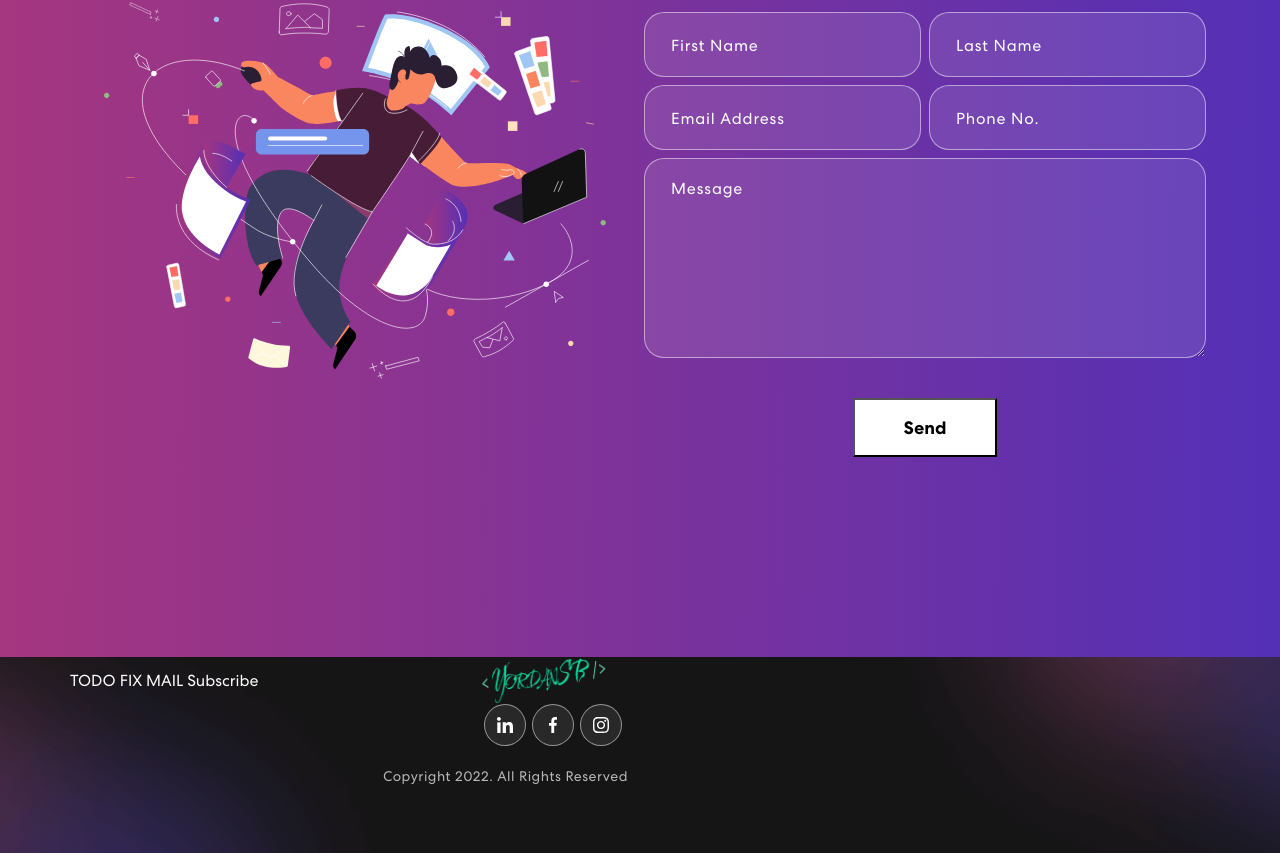
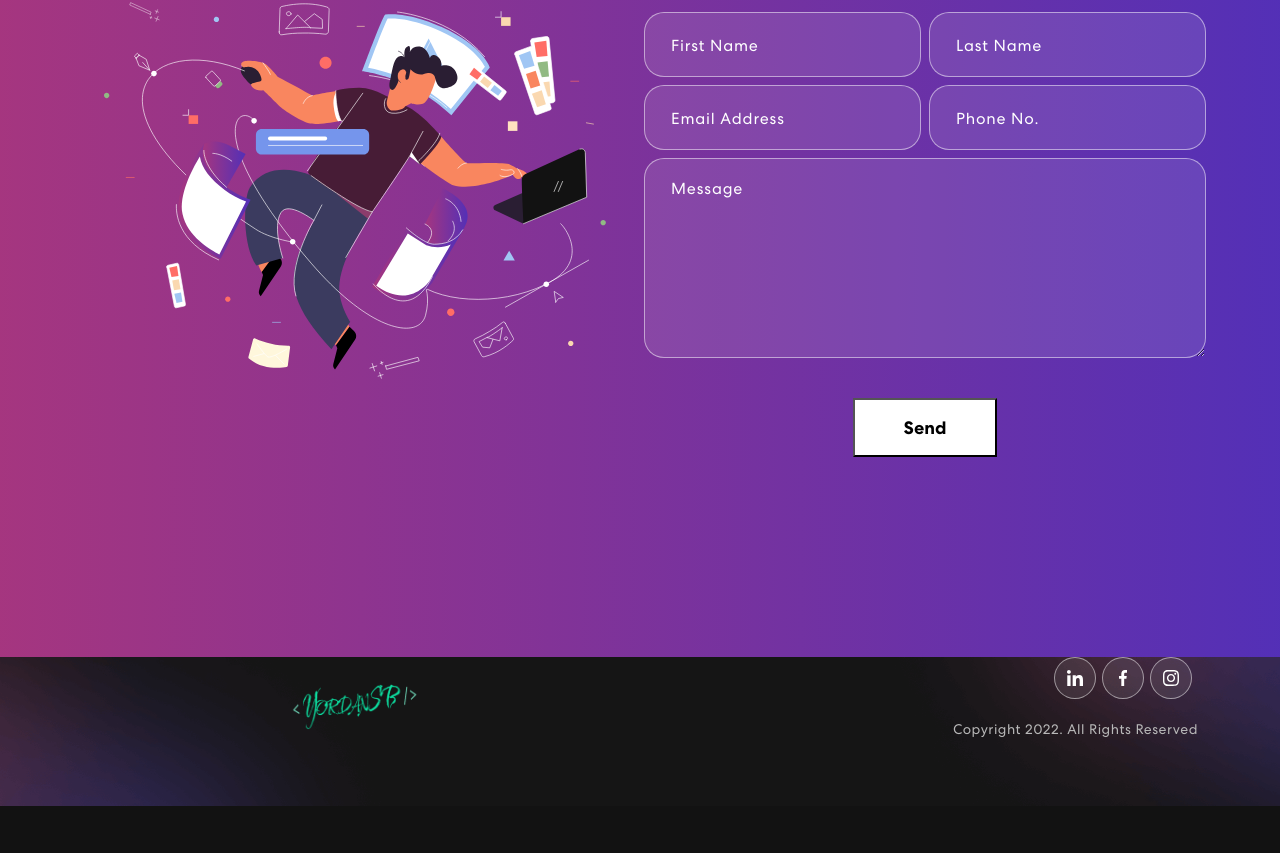
Before and after one commit to YordanSBarrera/personal_portafolio, a React (Create React App) app: page / in a window 1280 px wide. Shown: the part 2836-3689 px from the top of the page. After the commit the page ends 3642 px from the top, so only its background shows below. Built offline with nearby package versions, Linux system fonts and the light colour scheme.

Commit message:
remove subcription component

```diff
--- a/src/components/Footer.tsx
+++ b/src/components/Footer.tsx
@@ -1,5 +1,4 @@
 import { Container, Row, Col } from "react-bootstrap";
-import { MailchimpForm } from "./MailchimpForm";
 import logo from "../assets/img/logo-ysb.png";
 import IconLink from "../assets/img/nav-icon1.svg";
 import IconFace from "../assets/img/nav-icon2.svg";
@@ -10,7 +9,6 @@ const Footer = () => {
     <footer className="footer">
       <Container>
         <Row className="align-items-center">
-          <MailchimpForm />
           <Col size={12} sm={6}>
             <img src={logo} alt="Logo" />
           </Col>
--- a/src/components/MailchimpForm.tsx
+++ /dev/null
@@ -1,26 +0,0 @@
-// import MailchimpSubscribe from "react-mailchimp-subscribe";
-// import { Newsletter } from "./Newsletter";
-
-// import Newsletter from "./Newsletter";
-
-export const MailchimpForm = () => {
-  // const postUrl = `${process.env.REACT_APP_MAILCHIMP_URL}?u=${process.env.REACT_APP_MAILCHIMP_U}&id=${process.env.REACT_APP_MAILCHIMP_ID}`;
-
-  return (
-    <>
-      TODO FIX MAIL Subscribe
-      {/* <MailchimpSubscribe
-        url={postUrl}
-        render={({ subscribe, status, message }) => (
-          <Newsletter
-            status={status}
-            message={message}
-            onValidated={(formData) => subscribe(formData)}
-          />
-        )}
-      /> */}
-    </>
-  );
-};
-
-//export default MailchimpForm;
--- a/src/components/Newsletter.tsx
+++ b/src/components/Newsletter.tsx
@@ -2,8 +2,8 @@ import { useState, useEffect } from "react";
 import { Col, Row, Alert } from "react-bootstrap";
 
 type NewsletterProps = {
-  status: string;
-  message: string;
+  status: string | null;
+  message: string | null;
   onValidated: (formData: any) => void;
 };
 
```
Also changed, not shown: 3 other files (tests, documents, lock files or other folders).
